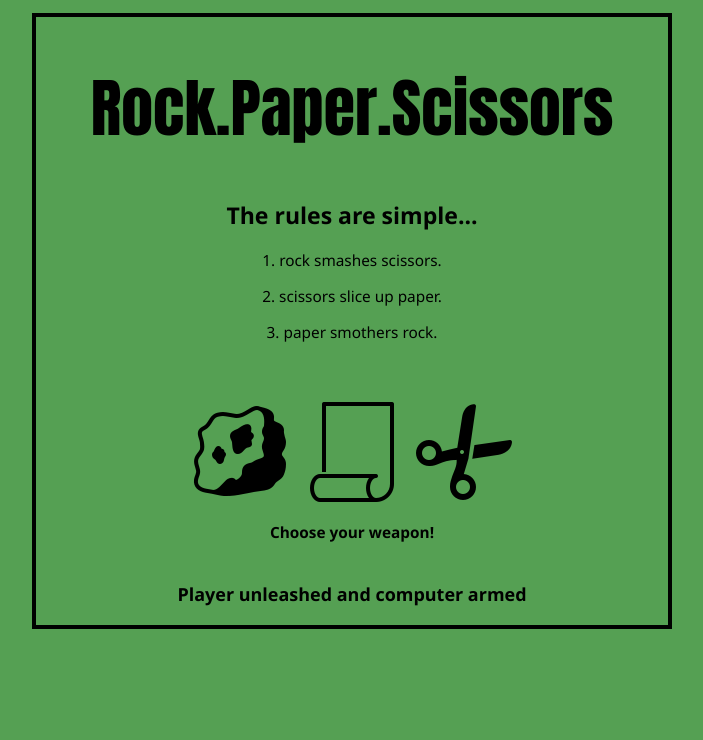
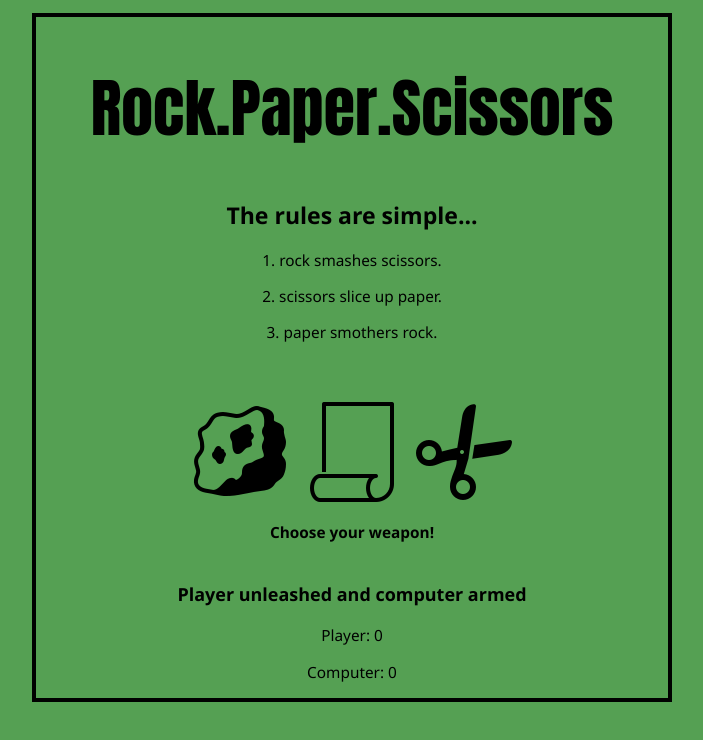
Before and after one commit to Alex-Bellamy/rock_paper_scissors, a React (Create React App) app: page / in a window 1280 px wide. Shown: the top 740 px of the page, without its empty margins (288-991 px from the left). Built offline with nearby package versions, Linux system fonts and the light colour scheme; the HTML template or start-up script is replaced by a standard one.

Commit message:
adding logic for scoreboard to app.jsx

```diff
--- a/src/App.jsx
+++ b/src/App.jsx
@@ -7,6 +7,8 @@ class App extends Component {
     playerWeapon: [],
     computerWeapon: [],
     outcome: [],
+    playerWins: 0,
+    computerWins: 0,
   };
 
   startGame = (e) => {
@@ -30,8 +32,10 @@ class App extends Component {
       (playerWeapon === "paper" && computerWeapon === "rock") ||
       (playerWeapon === "scissors" && computerWeapon === "paper")
     ) {
+      this.setState({ playerWins: this.state.playerWins + 1 });
       return "Player is victorious";
     } else {
+      this.setState({ computerWins: this.state.computerWins + 1 });
       return "Whipped by a computer";
     }
   };
@@ -69,6 +73,8 @@ class App extends Component {
             Player unleashed <i>{this.state.playerWeapon}</i> and computer armed <i>{this.state.computerWeapon}</i>
           </h3>
           <h2 id="outcome">{this.state.outcome}</h2>
+          <p id="score">Player: {this.state.playerWins}</p>
+          <p id="score">Computer: {this.state.computerWins}</p>
         </div>
       </div>
     );
```
